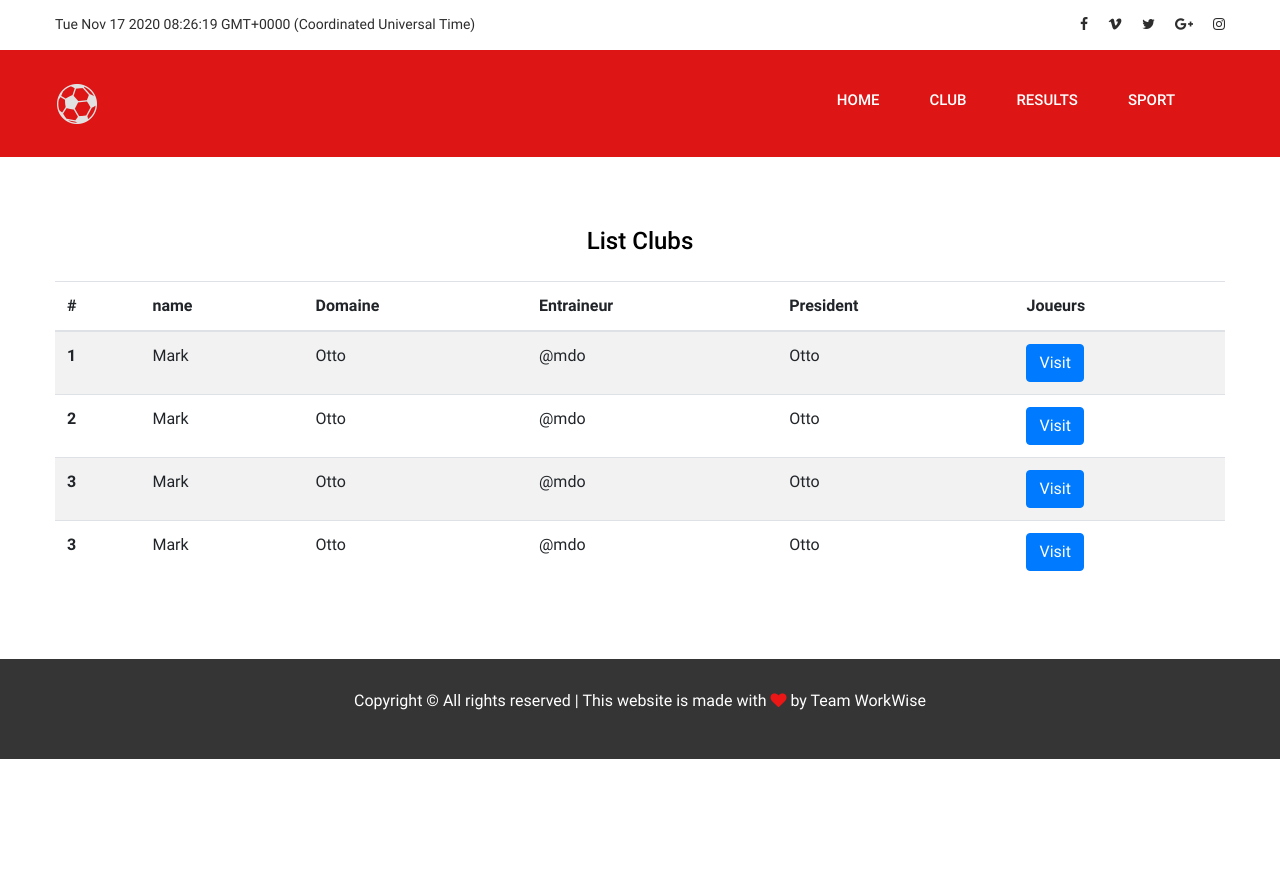
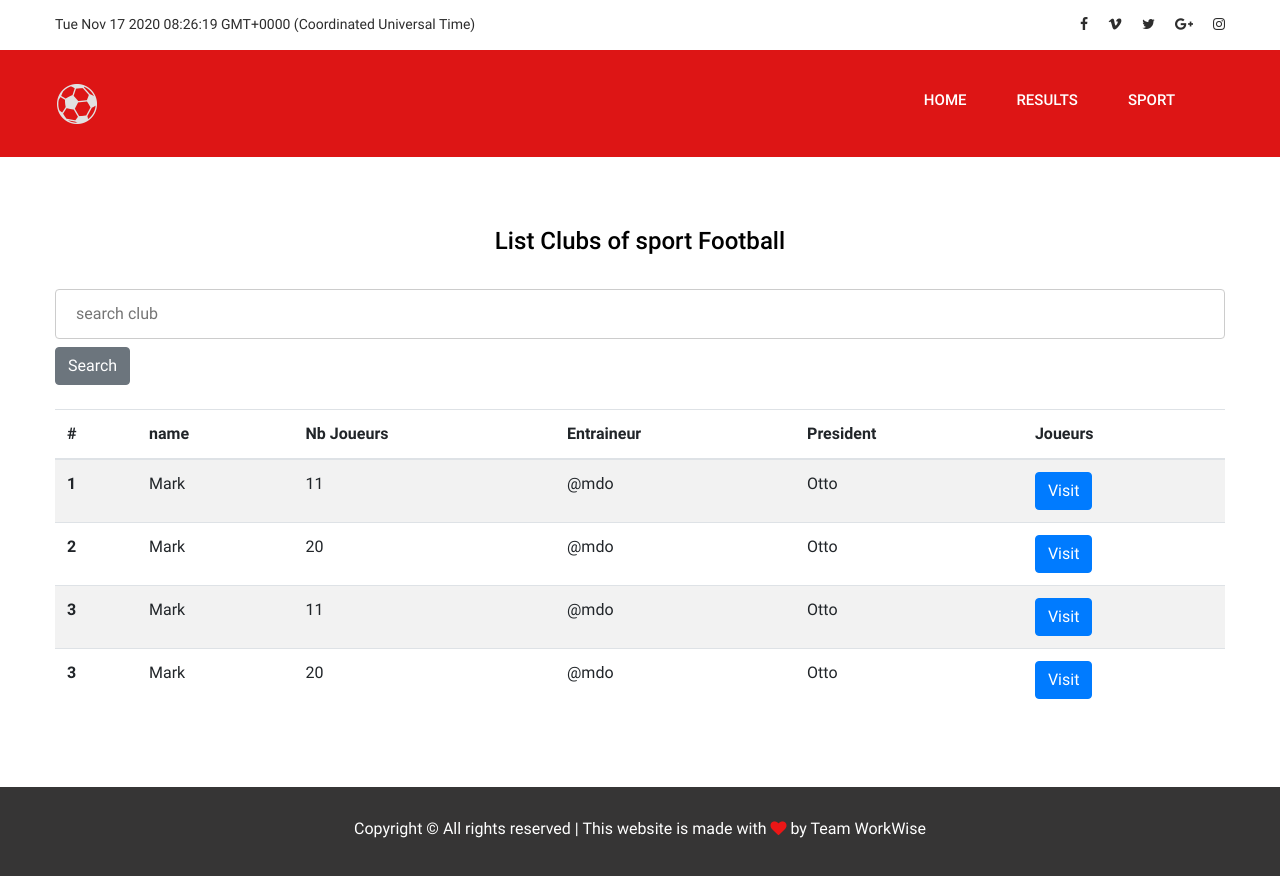
Before and after one commit to RochdiArafa/ClubSportif, an Angular app in the folder App_Front/: page /club in a window 1280 px wide. Shown: the top 876 px of the page. Before the commit the page ends 800 px from the top, so only its background shows below. Built offline with nearby package versions, Linux system fonts and the light colour scheme.

Commit message:
rechercher joueur & club inteface

```diff
--- a/App_Front/src/app/club/club.component.css
+++ b/App_Front/src/app/club/club.component.css
@@ -0,0 +1,9 @@
+input[type=text] {
+    width: 100%;
+    padding: 12px 20px;
+    margin: 8px 0;
+    display: inline-block;
+    border: 1px solid #ccc;
+    border-radius: 4px;
+    box-sizing: border-box;
+  }
--- a/App_Front/src/app/club/club.component.html
+++ b/App_Front/src/app/club/club.component.html
@@ -4,14 +4,15 @@
     <div class="row">
       <div class="col-lg-12">
         <div class="ms-content">
-          <h4 style="color: black; text-align: center">List Clubs</h4>
+          <h4 style="color: black; text-align: center">List Clubs of sport {{sport}}</h4>
           <div class="">
+            <input type="text" name="club" id="club" placeholder="search club"> <button type="button" class="btn btn-secondary">Search</button> <br> <br>
             <table class="table table-striped">
               <thead>
                 <tr>
                   <th scope="col">#</th>
                   <th scope="col">name</th>
-                  <th scope="col">Domaine</th>
+                  <th scope="col">Nb Joueurs</th>
                   <th scope="col">Entraineur</th>
                   <th scope="col">President</th>
                   <th scope="col">Joueurs</th>
@@ -21,7 +22,7 @@
                 <tr>
                   <th scope="row">1</th>
                   <td>Mark</td>
-                  <td>Otto</td>
+                  <td>11</td>
                   <td>@mdo</td>
                   <td>Otto</td>
                   <td><a type="button" class="btn btn-primary" [routerLink]="['/joueur']">Visit</a></td>
@@ -29,7 +30,7 @@
                 <tr>
                   <th scope="row">2</th>
                   <td>Mark</td>
-                  <td>Otto</td>
+                  <td>20</td>
                   <td>@mdo</td>
                   <td>Otto</td>
                   <td><button type="button" class="btn btn-primary">Visit</button></td>
@@ -37,7 +38,7 @@
                 <tr>
                   <th scope="row">3</th>
                   <td>Mark</td>
-                  <td>Otto</td>
+                  <td>11</td>
                   <td>@mdo</td>
                   <td>Otto</td>
                   <td><button type="button" class="btn btn-primary">Visit</button></td>
@@ -45,7 +46,7 @@
                 <tr>
                   <th scope="row">3</th>
                   <td>Mark</td>
-                  <td>Otto</td>
+                  <td>20</td>
                   <td>@mdo</td>
                   <td>Otto</td>
                   <td><button type="button" class="btn btn-primary">Visit</button></td>
--- a/App_Front/src/app/club/club.component.ts
+++ b/App_Front/src/app/club/club.component.ts
@@ -7,6 +7,7 @@ import { Component, OnInit } from '@angular/core';
 })
 export class ClubComponent implements OnInit {
 
+  sport : String ="Football"
   constructor() { }
 
   ngOnInit() {
--- a/App_Front/src/app/joueur/joueur.component.css
+++ b/App_Front/src/app/joueur/joueur.component.css
@@ -0,0 +1,9 @@
+input[type=text] {
+    width: 100%;
+    padding: 12px 20px;
+    margin: 8px 0;
+    display: inline-block;
+    border: 1px solid #ccc;
+    border-radius: 4px;
+    box-sizing: border-box;
+  }
--- a/App_Front/src/app/joueur/joueur.component.html
+++ b/App_Front/src/app/joueur/joueur.component.html
@@ -6,13 +6,17 @@
         <div class="ms-content">
           <h4 style="color: black; text-align: center">List Joueur de la club {{club}}</h4>
           <div class="">
+            <input type="text" name="club" id="club" placeholder="FirstName">
+            <input type="text" name="club" id="club" placeholder="LastName">
+             <button type="button"
+              class="btn btn-secondary">Search</button> <br> <br>
             <table class="table table-striped">
               <thead>
                 <tr>
                   <th scope="col">#</th>
                   <th scope="col">Photo</th>
                   <th scope="col">FirstName</th>
-                  <th scope="col">SecondName</th>
+                  <th scope="col">LastName</th>
                   <th scope="col">Age</th>
                   <th scope="col">Nationality</th>
                 </tr>
--- a/App_Front/src/app/navbar/navbar.component.html
+++ b/App_Front/src/app/navbar/navbar.component.html
@@ -42,7 +42,6 @@
           <div class="nav-menu">
             <ul class="main-menu">
               <li><a [routerLink]="['/']" routerLinkActive="router-link-active"  >Home</a></li>
-              <li><a [routerLink]="['club']" >Club</a></li>
               <li><a [routerLink]="['results']">Results</a></li>
               <li><a [routerLink]="['/sport']">Sport</a></li>
             </ul>
--- a/App_Front/src/app/sport/sport.component.html
+++ b/App_Front/src/app/sport/sport.component.html
@@ -18,7 +18,7 @@
                 <tr>
                   <th scope="row">1</th>
                   <td>Football</td>
-                  <td><button type="button" class="btn btn-primary">Visit</button></td>
+                  <td><a type="button" class="btn btn-primary" [routerLink]="['/club']">Visit</a></td>
                 </tr>
                 <tr>
                   <th scope="row">2</th>
```
